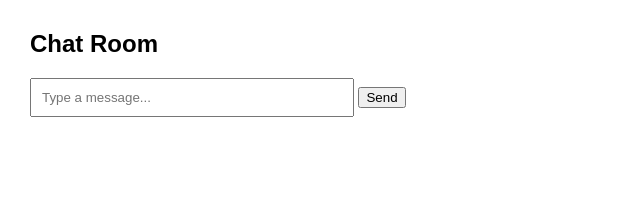
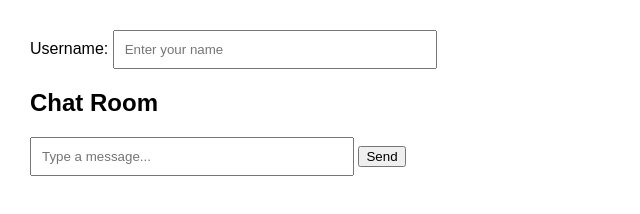
Before and after one commit to hellenmontoya/cloud-chat-app, a website: page public/index.html in a window 1280 px wide. Shown: the whole page, without its empty margins (0-640 px from the left). Drawn offline with nearby package versions, Linux system fonts and the light colour scheme; no server answers.

Commit message:
Hellen Montoya

```diff
--- a/public/index.html
+++ b/public/index.html
@@ -10,6 +10,11 @@
   </style>
 </head>
 <body>
+<div>
+  <label>Username:</label>
+  <input id="username" placeholder="Enter your name" />
+</div>
+
   <h2>Chat Room</h2>
   <ul id="messages"></ul>
   <input id="m" placeholder="Type a message..." autocomplete="off" />
```
